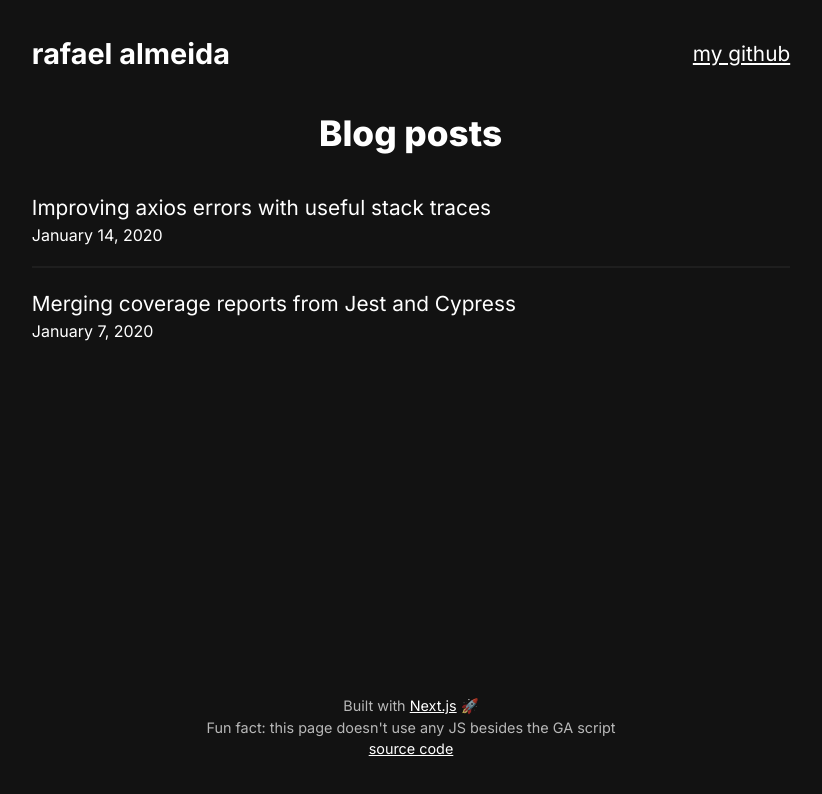
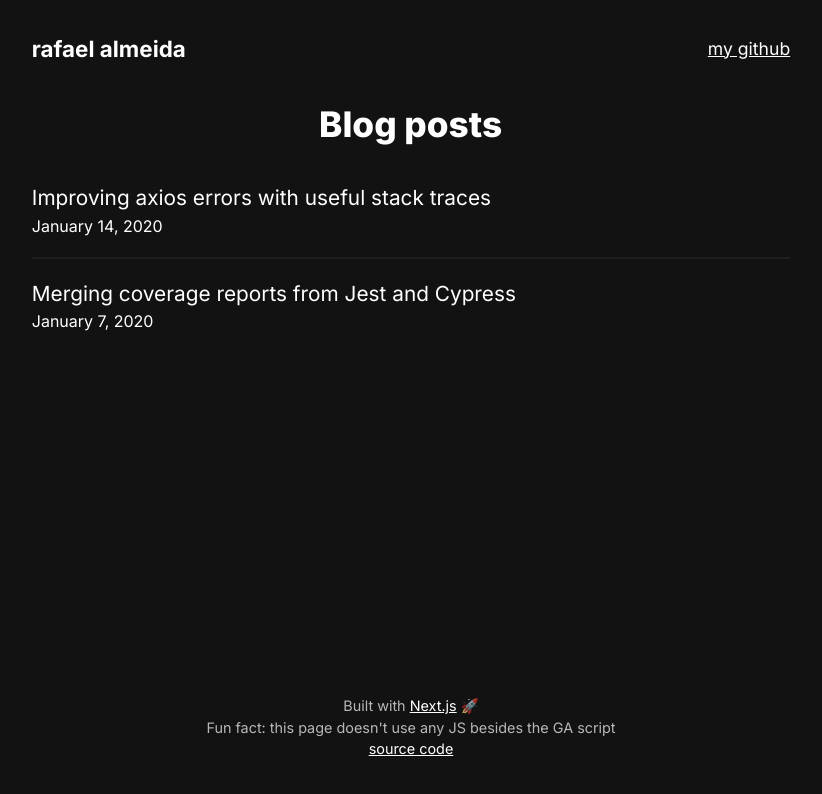
Before and after one commit to rafaelalmeidatk/rafaelalmeidatk.com, a Next.js app: page /blog in a window 1280 px wide. Shown: the top 794 px of the page, without its empty margins (229-1051 px from the left). Built offline with nearby package versions, Linux system fonts and the light colour scheme.

Commit message:
Update font sizes and font weight in posts

```diff
--- a/src/components/blog/Header.module.css
+++ b/src/components/blog/Header.module.css
@@ -6,11 +6,11 @@
 }
 
 .name {
-  font-size: 1.8rem;
+  font-size: 1.4rem;
   font-weight: 700;
   text-decoration: none;
 }
 
 .allPosts {
-  font-size: 1.3rem;
+  font-size: 1.1rem;
 }
--- a/src/components/post/Post.module.css
+++ b/src/components/post/Post.module.css
@@ -3,7 +3,7 @@
 .post h2 {
   margin: 1.5rem 0 1rem;
   font-size: 1.7rem;
-  font-weight: 800;
+  font-weight: 700;
 }
 
 .post p {
--- a/src/components/post/markdown/Heading.module.css
+++ b/src/components/post/markdown/Heading.module.css
@@ -5,6 +5,7 @@
 
 .title {
   font-size: 2.2rem;
+  font-weight: 700;
 }
 
 .time {
```
